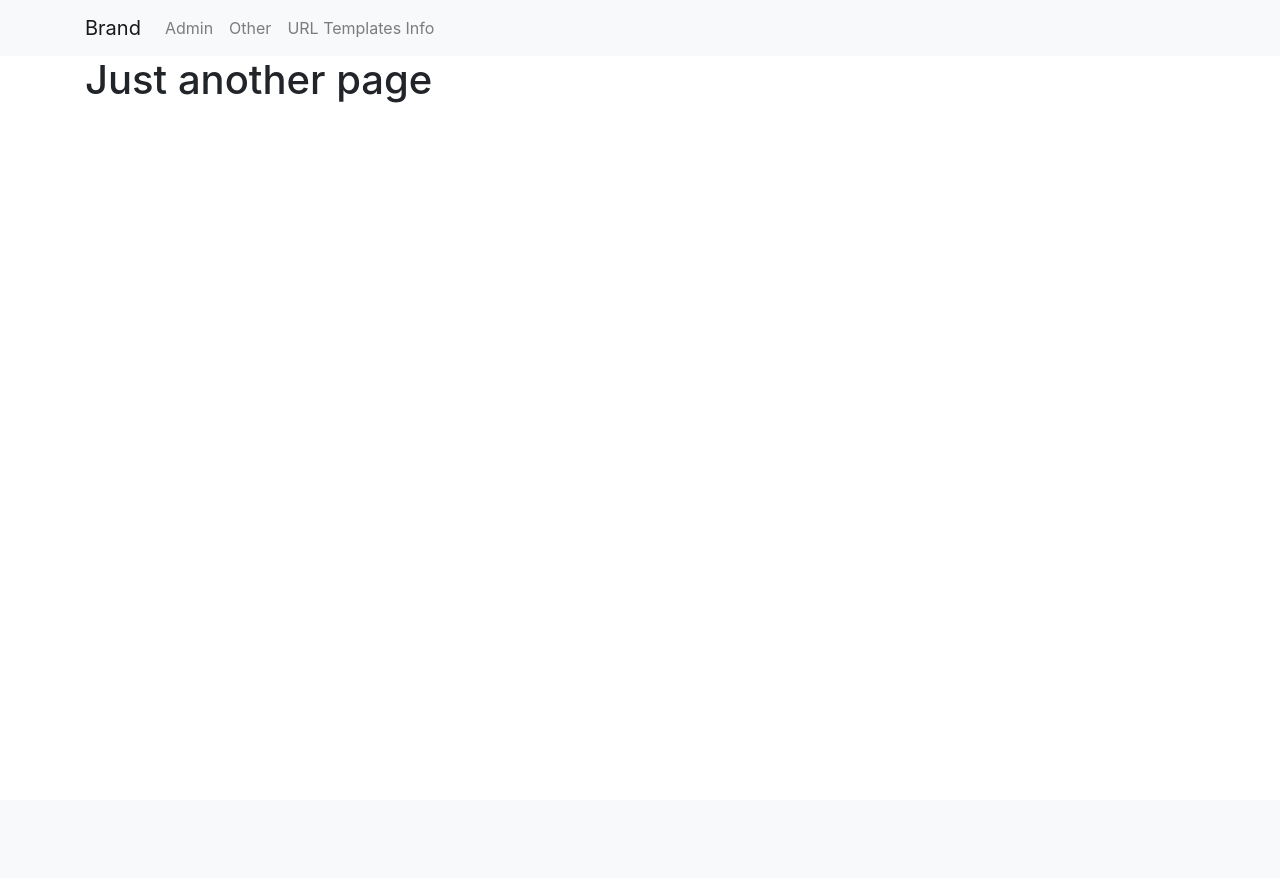
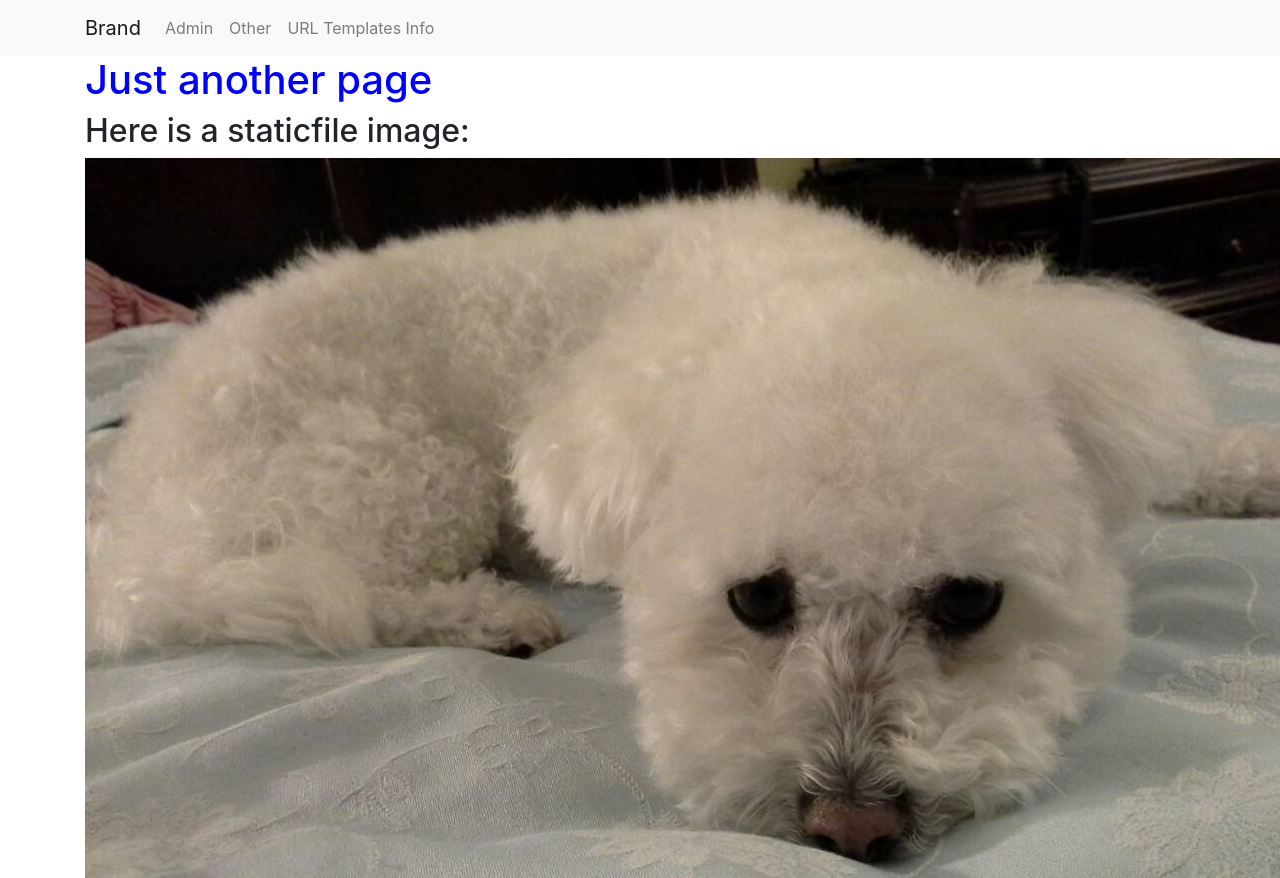
Before and after one commit to sbrina-h/Django-templates, a Django app: template django_templates/templates/app_templates/other_page.html in a window 1280 px wide; the page is wider, and only the part inside the window is pictured. Before the commit the page ends 103 px from the top of that part, so only its background shows below. Run offline with Django 3.2, Linux system fonts and the light colour scheme; the template is opened without the code that fills it, so the values that code supplies are empty; some libraries are stand-ins or nearby versions.

Commit message:
add static files

```diff
--- a/django_templates/django_templates/settings.py
+++ b/django_templates/django_templates/settings.py
@@ -15,6 +15,7 @@ from pathlib import Path
 # Build paths inside the project like this: BASE_DIR / 'subdir'.
 BASE_DIR = Path(__file__).resolve().parent.parent
 TEMPLATE_DIR = BASE_DIR / 'templates'
+STATIC_DIR = BASE_DIR / 'static'
 
 
 # Quick-start development settings - unsuitable for production
@@ -120,3 +121,7 @@ USE_TZ = True
 # https://docs.djangoproject.com/en/3.1/howto/static-files/
 
 STATIC_URL = '/static/'
+
+STATICFILES_DIRS = [
+    STATIC_DIR,
+]
--- /dev/null
+++ b/django_templates/static/css/style.css
@@ -0,0 +1,3 @@
+h1{
+  color: blue;
+}
--- a/django_templates/templates/app_templates/other_page.html
+++ b/django_templates/templates/app_templates/other_page.html
@@ -1,5 +1,9 @@
 <!DOCTYPE html>
 {% extends "app_templates/base.html" %}
+{% load static %}
   {% block body_block %}
+  <link rel="stylesheet" href="{% static "css/style.css" %}"/>
     <h1>Just another page</h1>
+    <h2>Here is a staticfile image:</h2>
+    <img src="{% static "images/my_dog.jpg" %}" alt="">
   {% endblock %}
```
Also changed, not shown: django_templates/static/images/my_dog.jpg (added).
